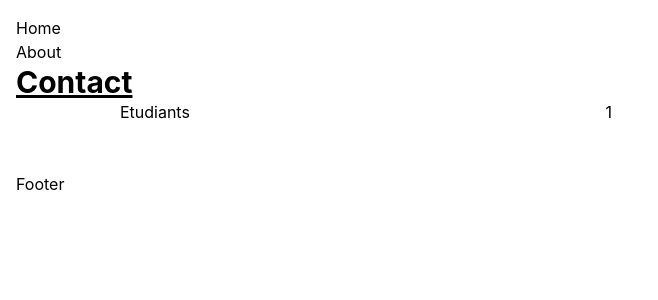
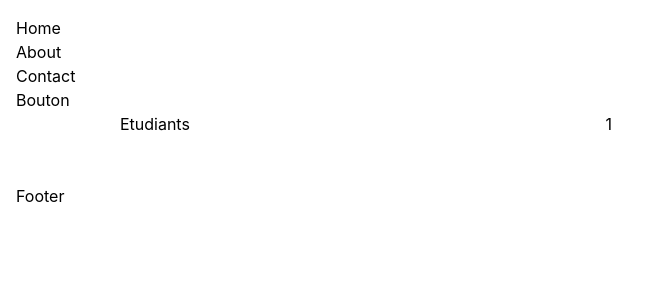
Before and after one commit to jojo-math/friandiseApp-angular, an Angular app: page /details-student/1 in a window 1280 px wide. Shown: the top 300 px of the page, without its empty margins (0-658 px from the left). Built offline with nearby package versions, Linux system fonts and the light colour scheme.

Commit message:
Revision de l'architecture

```diff
--- a/src/app/app.html
+++ b/src/app/app.html
@@ -13,7 +13,8 @@
       <ul>
         <li><a href="/">Home</a></li>
         <li><a href="about">About</a></li>
-        <li><a href="contact" class="text-3xl font-bold underline">Contact</a></li>
+        <li><a href="contact" class="">Contact</a></li>
+        <li><button class="submit">Bouton</button></li>
       </ul>
     </nav>
   </header>
--- a/src/app/app.routes.ts
+++ b/src/app/app.routes.ts
@@ -3,7 +3,7 @@ import { Etudiants } from './view/etudiants/etudiants';
 import { Navbar } from './view/navbar/navbar';
 import { Footer } from './view/footer/footer';
 import { About } from './about/about';
-import { DetailsStudent } from './views/details-student/details-student';
+import { DetailsStudent } from './view/details-student/details-student';
 
 export const routes: Routes = [
     {
--- a/src/app/views/details-student/details-student.ts
+++ b/src/app/view/details-student/details-student.ts
@@ -1,5 +1,5 @@
 import { Component } from '@angular/core';
-import { Etudiants } from '../../view/etudiants/etudiants';
+import { Etudiants } from '../etudiants/etudiants';
 import { ActivatedRoute, Router, RouterLink, RouterLinkActive } from '@angular/router';
 @Component({
   selector: 'app-details-student',
```
Also changed, not shown: notes.txt, src/app/view/details-student/details-student.html (renamed from src/app/views/details-student/details-student.html), src/app/view/details-student/details-student.scss (added), 1 other file (tests, documents, lock files or other folders).
